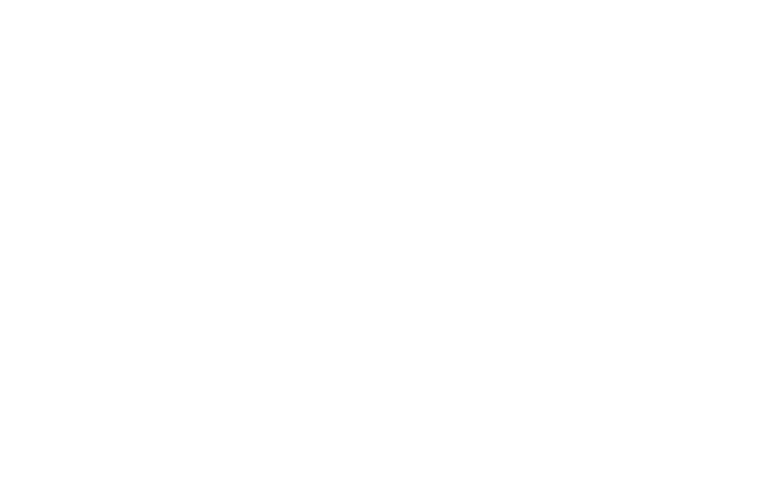
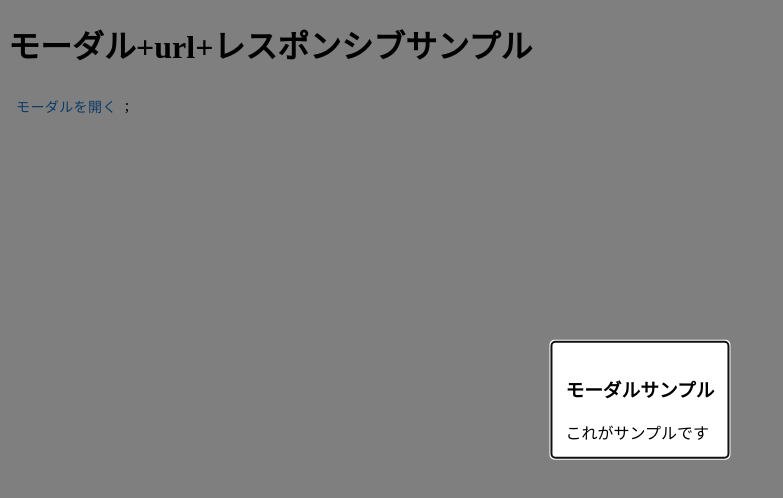
Before and after one commit to takecchi/responsive-modal-example, a Next.js app: page /modal/sample in a window 1280 px wide. Before the commit this address had no page. Shown: the top 498 px of the page, without its empty margins (0-783 px from the left). Built offline with nearby package versions, Linux system fonts and the light colour scheme.

Commit message:
リダイレクト方式の廃止

```diff
--- /dev/null
+++ b/src/components/templates/Top.tsx
@@ -0,0 +1,34 @@
+import { Button } from '@mui/material';
+import Modal from '@/components/parts/Modal';
+import { useRouter } from 'next/router';
+import { useState } from 'react';
+
+type Props = {
+  modalOpen: boolean;
+};
+
+const TopTemplate = ({ modalOpen }: Props) => {
+  const router = useRouter();
+  const [open, setOpen] = useState<boolean>(modalOpen);
+
+  const handleOpen = async () => {
+    setOpen(true);
+    await router.push('/', '/modal/sample', { shallow: true });
+  };
+  const handleClose = async () => {
+    setOpen(false);
+    await router.push('/', '/', { shallow: true });
+  };
+
+  return (
+    <>
+      <h1>モーダル+url+レスポンシブサンプル</h1>
+      <Button onClick={handleOpen}>モーダルを開く</Button>;
+      <Modal open={open} handleClose={handleClose}>
+        <h3>モーダルサンプル</h3>
+        これがサンプルです
+      </Modal>
+    </>
+  );
+};
+export default TopTemplate;
--- a/src/pages/_app.tsx
+++ b/src/pages/_app.tsx
@@ -1,5 +1,16 @@
 import type { AppProps } from 'next/app';
+import Head from 'next/head';
 
 export default function App({ Component, pageProps }: AppProps) {
-  return <Component {...pageProps} />;
+  return (
+    <>
+      <Head>
+        <title>Create Next App</title>
+        <meta name="description" content="Generated by create next app" />
+        <meta name="viewport" content="width=device-width, initial-scale=1" />
+        <link rel="icon" href="/favicon.ico" />
+      </Head>
+      <Component {...pageProps} />
+    </>
+  );
 }
--- a/src/pages/modal/[modalName].tsx
+++ /dev/null
@@ -1,14 +0,0 @@
-import { NextPage } from 'next';
-import { useEffect } from 'react';
-import { useRouter } from 'next/router';
-
-const ModalPage: NextPage = () => {
-  const router = useRouter();
-
-  useEffect(() => {
-    router.push(`/?modalName=${router.query.modalName}`);
-  }, []);
-
-  return <main></main>;
-};
-export default ModalPage;
--- /dev/null
+++ b/src/pages/modal/sample.tsx
@@ -0,0 +1,11 @@
+import { NextPage } from 'next';
+import TopTemplate from '@/components/templates/Top';
+
+const ModalPage: NextPage = () => {
+  return (
+    <main>
+      <TopTemplate modalOpen={true} />
+    </main>
+  );
+};
+export default ModalPage;
```
Also changed, not shown: src/pages/index.tsx (+4 -38 lines), src/components/parts/Modal.tsx (renamed from src/components/Modal.tsx), 1 other file (tests, documents, lock files or other folders).
